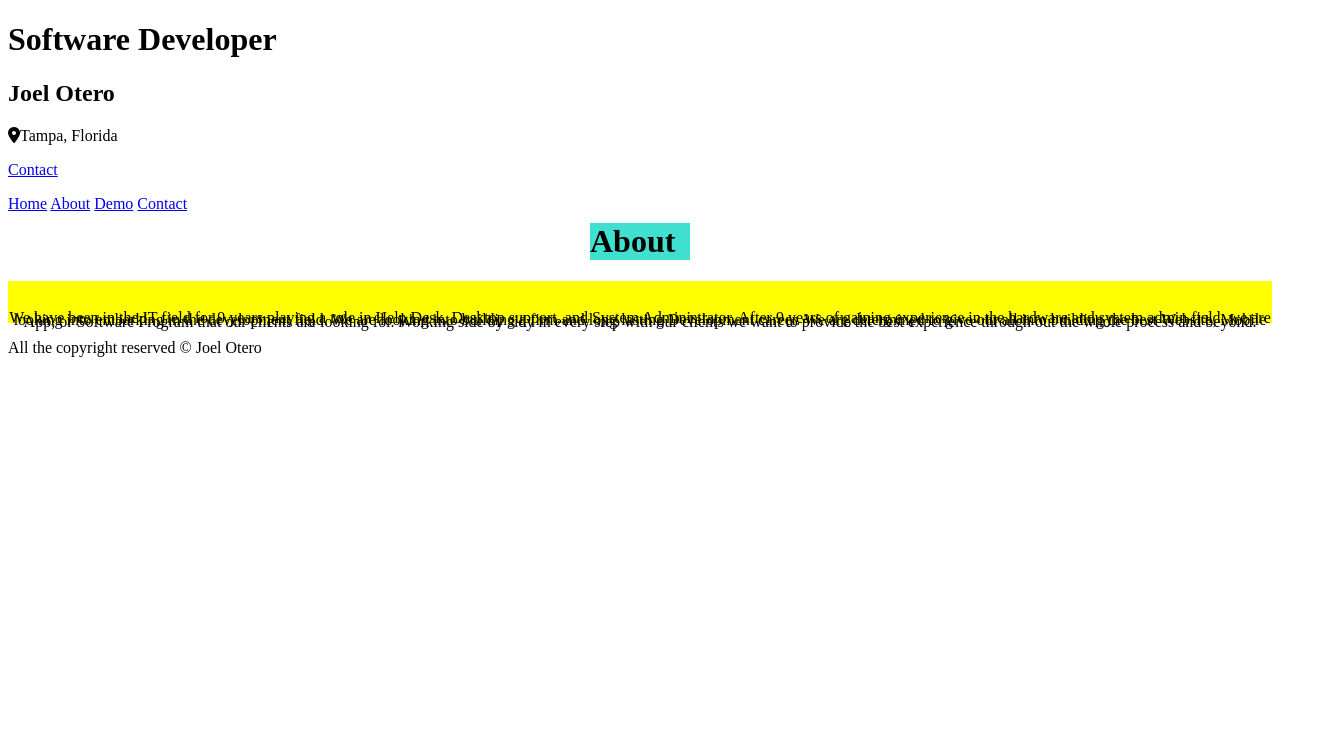
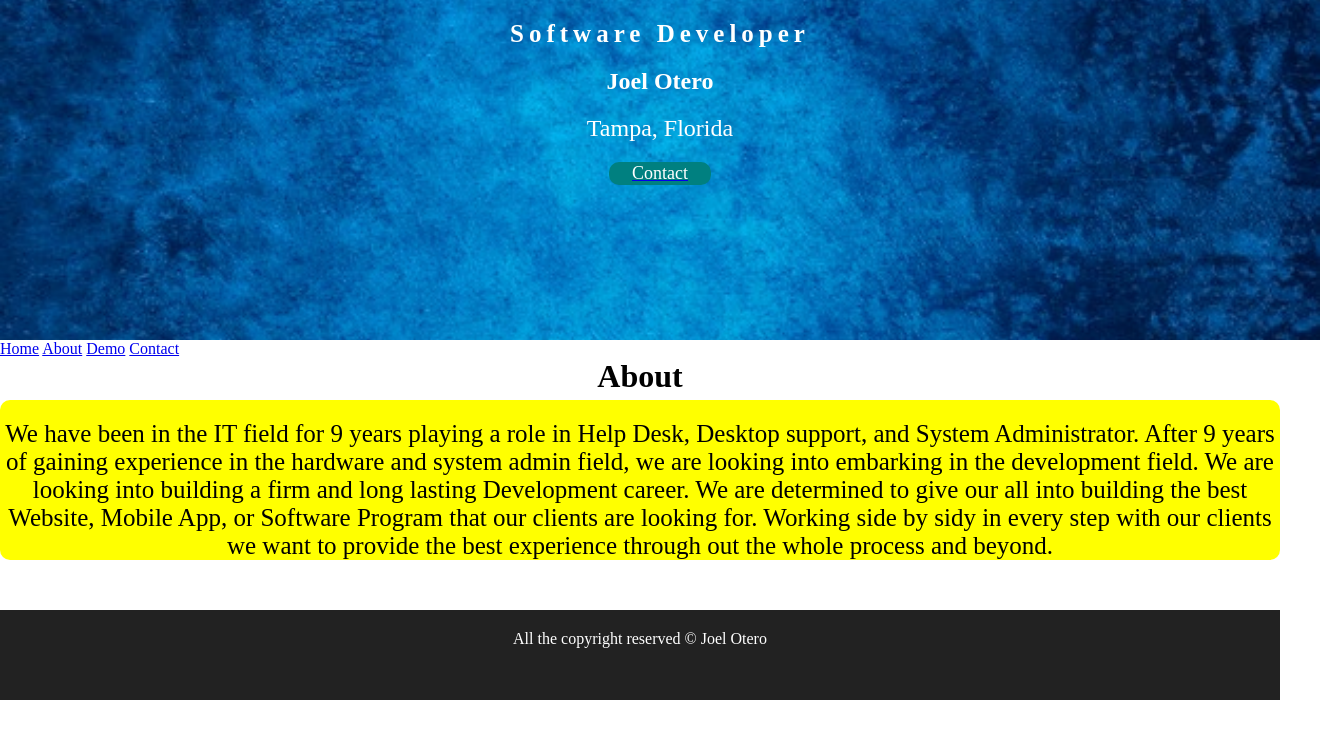
Before and after one commit to jolo86/BioPage, a plain HTML site: page BioPage/about.html in a window 1280 px wide. Shown: the whole page, 1320 px wide, since content can reach past the window. Drawn offline with Linux system fonts and the light colour scheme.

Commit message:
Add files via upload

```diff
--- a/BioPage/about.html
+++ b/BioPage/about.html
@@ -16,7 +16,7 @@
         <!--this is a comment and it wont be displayed-->
         <h1>Software Developer</h1>
         <h2>Joel Otero</h2>
-        <p><i class="fas fa-map-marker-alt"></i>Tampa, Florida
+        <p>Tampa, Florida
         </p>
         <a href="contact.html"><p id="btn">Contact</p></a>
     </header>
@@ -40,6 +40,8 @@
         </p>
 </div>
 
+
+</main>
 <footer>
     <div class="container">
     <p>All the copyright reserved &copy; Joel Otero</p>
--- a/BioPage/css/about.css
+++ b/BioPage/css/about.css
@@ -1,17 +1,84 @@
-.about{
-    background-color: turquoise;
-    margin-left: auto;
-    margin-right: auto;
-    width: 100px;
-    margin-top: 10px;
+*{
+   margin: 0;
+  padding: 0;
+}
+
+header{
+   background-image: url(/img/aboutbg.jpg);
+   width: 100%;
+   height: 300px;
+   background-position: center center;
+   background-size: cover;
+   color: white;
+   padding: 20px;
+}
+
+header h1{
+   font-size: 25px;
+   font-weight: 600;
+   text-align: center;
+   margin-bottom: 20px;
+   letter-spacing: 5px;
+}
+
+header h2{
+   font-size:  24px;
+   text-align: center;
+   margin-bottom: 20px;
+
+}
+
+header p{
+   font-size: 24px;
+   text-align: center;
+   margin-bottom: 20px;
+}
+
+#btn{
+   background-color:teal;
+   color: white;
+   width: 100px;
+   padding: 1px;
+   border-radius: 10px;
+   margin-right: auto;
+   margin-left: auto;
+   font-size: 18px;
+}
 
 
- }
+.about{
+    text-align: center;
+    margin-bottom: 5px;
+
+}
 
  .aboutp{
-    line-height: 2px;
+    font-size: 15px;
     padding-top: 20px;
     text-align: center;
     background-color: yellow;
 
  }
+
+ footer{
+   background-color: #222222;
+   color: white;
+   height: 50px;
+   padding: 20px;
+   margin-top: 20px
+}
+
+footer p{
+   text-align: center;
+}
+
+@media only screen and (min-width: 768px) {
+   .aboutp{
+      font-size: 25px;
+      border-radius: 10px;
+   }
+
+   footer{
+      margin-top: 50px;
+   }
+}
--- a/BioPage/css/index.css
+++ b/BioPage/css/index.css
@@ -33,7 +33,8 @@
     text-align: center;
     margin-bottom: 20px;
 
- }header p{
+ }
+ header p{
     font-size: 24px;
     text-align: center;
     margin-bottom: 20px;
```
